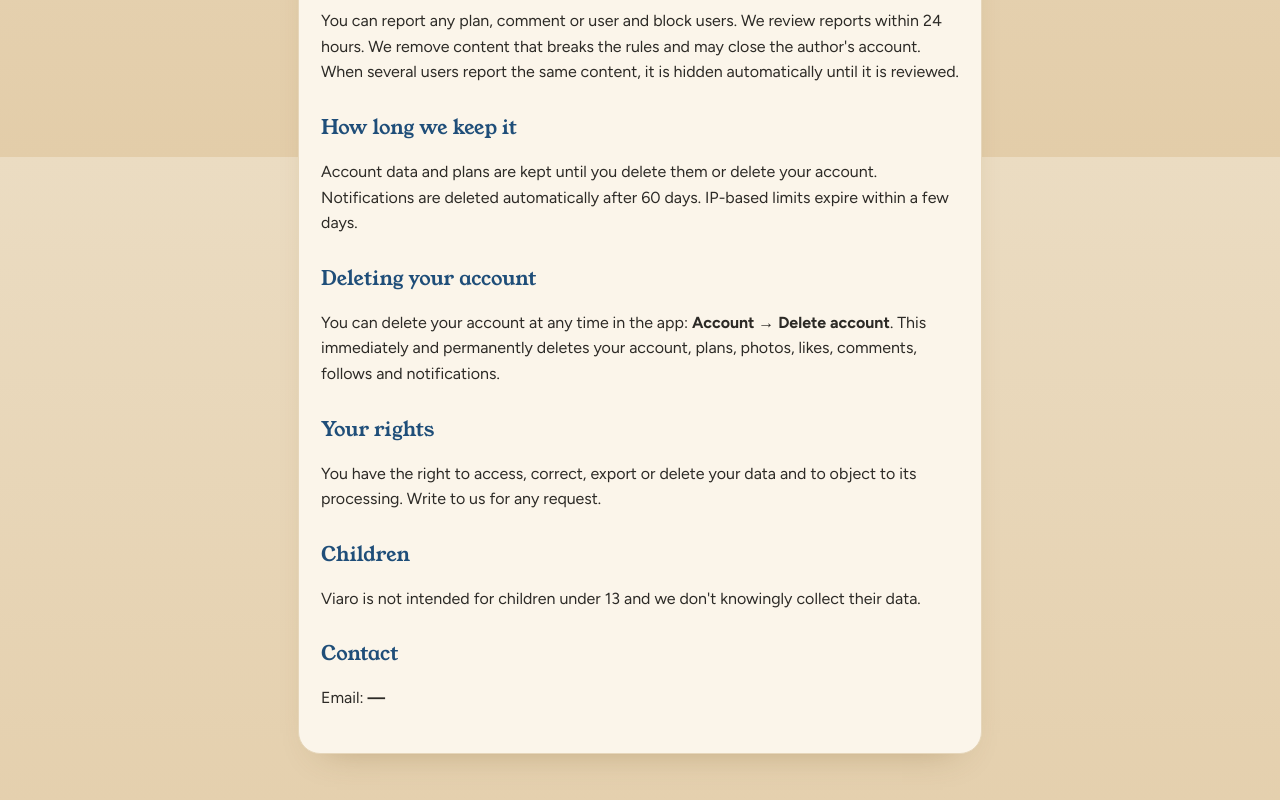
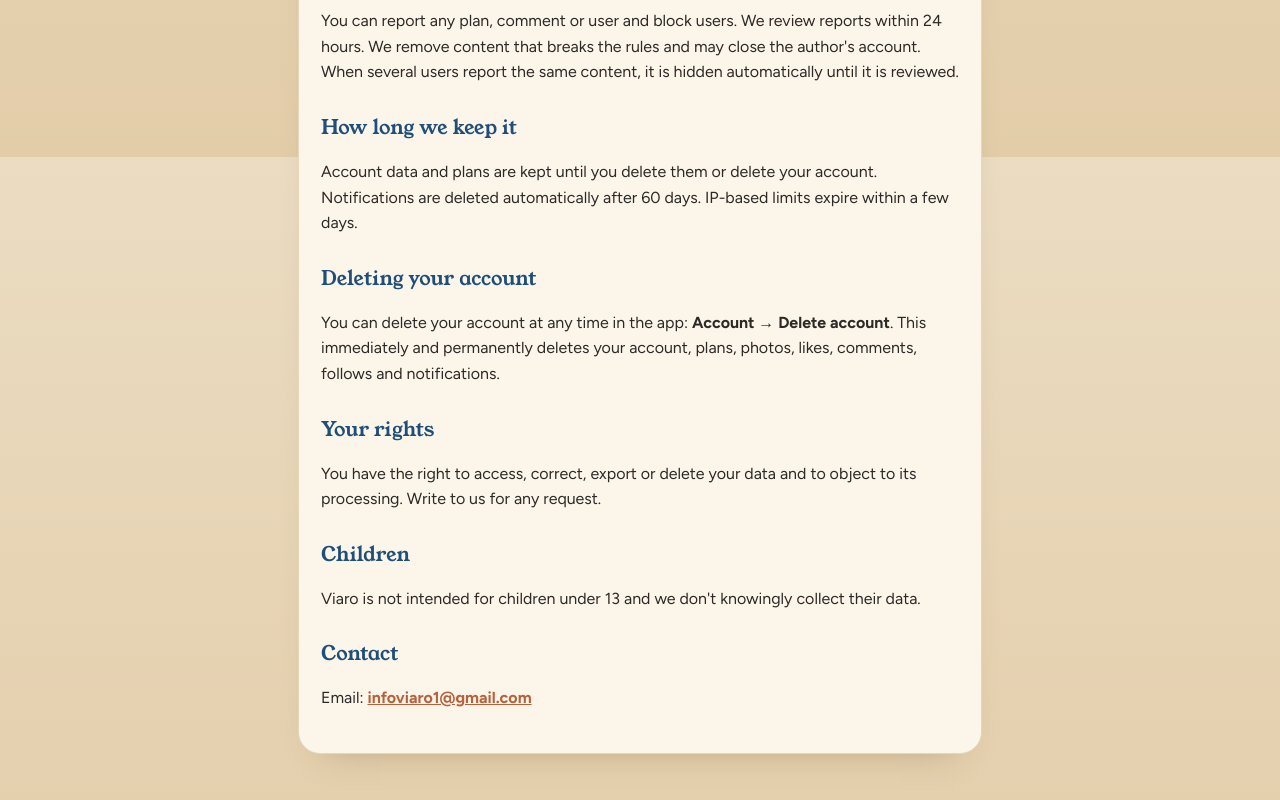
Before and after one commit to tonix92/tonix92, a plain HTML site: page udhetimi/beta/privacy.html in a window 1280 px wide. Shown: the part 1443-2243 px from the top of the page. Drawn offline with Linux system fonts and the light colour scheme.

Commit message:
Beta: emaili i kontaktit

```diff
--- a/udhetimi/beta/privacy.html
+++ b/udhetimi/beta/privacy.html
@@ -202,7 +202,7 @@
 </div>
 <script>
   // Shkruaj këtu emailin e kontaktit para publikimit në App Store / Play Store:
-  const CONTACT_EMAIL = "";
+  const CONTACT_EMAIL = "infoviaro1@gmail.com";
   document.querySelectorAll("[data-contact]").forEach(el => {
     if (CONTACT_EMAIL) el.innerHTML = `<a href="mailto:${CONTACT_EMAIL}">${CONTACT_EMAIL}</a>`;
   });
```
